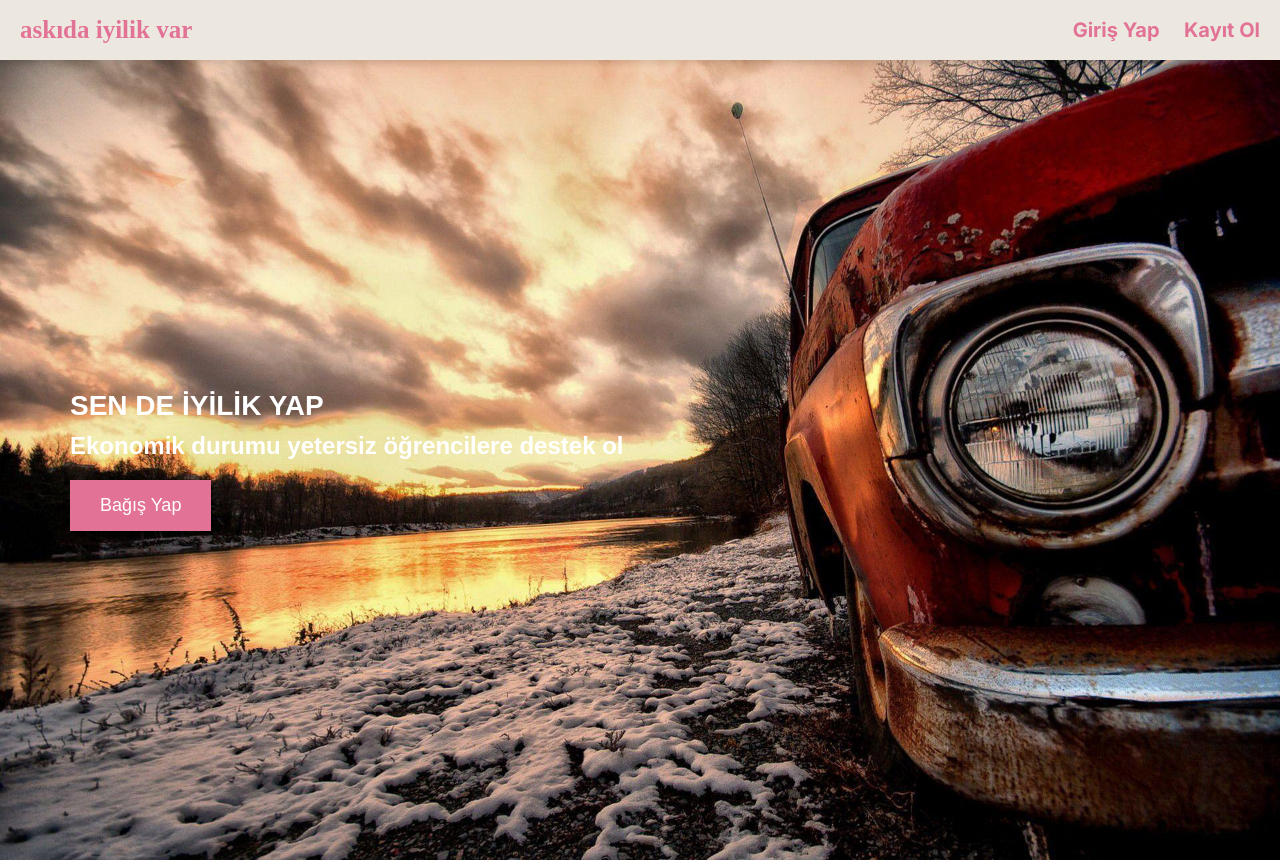
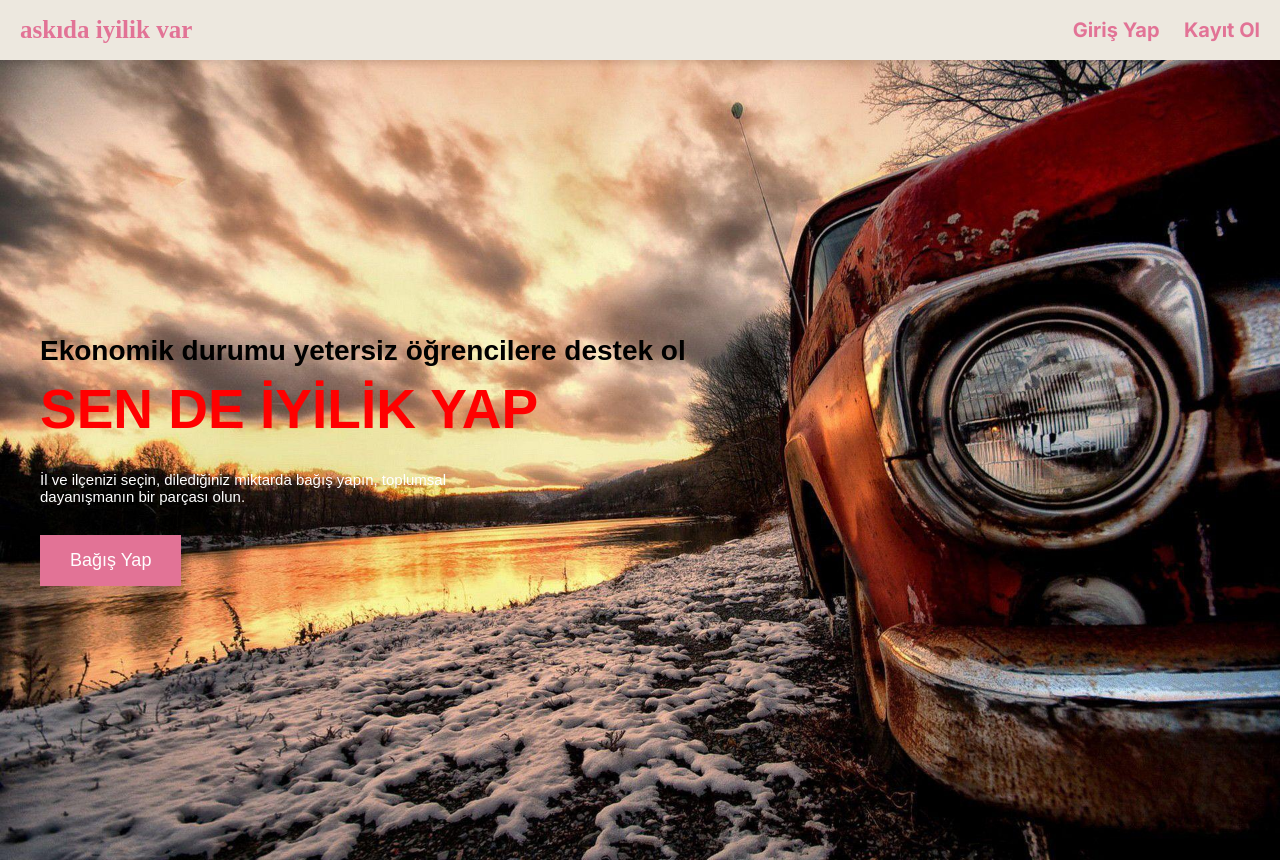
Before and after one commit to htcesyl/askii, a plain HTML site: page index.html in a window 1280 px wide. Shown: the top 860 px of the page. Drawn offline with Linux system fonts and the light colour scheme; a web font is replaced by a local one.

Commit message:
kullanıcı sayfası bağlandı

```diff
--- a/index.html
+++ b/index.html
@@ -31,12 +31,12 @@
 <!-- Arka plan fotoğrafı ve içerikler -->
 <div class="hero-section">
     <div class="content-container">
-        <h1 class="main-title">SEN DE İYİLİK YAP</h1>
-        <h3 class="sub-title">Ekonomik durumu yetersiz öğrencilere destek ol</h3>
+        <h1 class="main-title">Ekonomik durumu yetersiz öğrencilere destek ol</h1>
+        <h2 class="sub-title">SEN DE İYİLİK YAP</h2>
+        <p class="description-text">İl ve ilçenizi seçin, dilediğiniz miktarda bağış yapın, toplumsal dayanışmanın bir parçası olun.</p>
         <button class="donate-btn" onclick="window.location.href='bagis.html'">Bağış Yap</button>
     </div>
 </div>
-
 
 
 
--- a/style.css
+++ b/style.css
@@ -76,7 +76,7 @@ body {
     position: relative;
     margin-top: 60px; /* Topbar alanı kadar boşluk bırak */
     margin-bottom: 70px;
-    padding-left: 50px; /* Sol kenara biraz boşluk bırak */
+    padding-left: 20px; /* Sol kenardan biraz boşluk bırak */
 }
 
 /* İçerik konteyneri */
@@ -86,24 +86,32 @@ body {
     align-items: flex-start; /* İçeriği sola hizala */
     text-align: left; /* Metni sola hizala */
     padding: 20px;
-
-    border-radius: 10px;
     color: white;
 }
 
 /* Ana başlık stili */
 .main-title {
-    font-size: 64px; /* Yazı boyutunu büyüttüm */
+    font-size: 40px; /* Yazı boyutu 40px */
+    color: black; /* Siyah renk */
     font-weight: bold;
-    text-transform: uppercase;
-    margin-bottom: 10px;
+    margin-bottom: 10px; /* Altına boşluk bırak */
 }
 
 /* Alt başlık stili */
 .sub-title {
-    font-size: 24px;
-    margin-bottom: 20px;
+    font-size: 55px; /* Yazı boyutu 55px */
+    color: red; /* Kırmızı renk */
+    font-weight: bold;
+    margin-bottom: 30px; /* Altına boşluk bırak */
 }
+
+/* Açıklama metni stili */
+.description-text {
+    font-size: 15px; /* Yazı boyutu 15px */
+    color: white; /* Beyaz renk */
+    max-width: 500px; /* Metnin çok uzun olmaması için sınır koy */
+}
+
 
 /* Bağış yap butonu */
 .donate-btn {
@@ -114,6 +122,7 @@ body {
     font-size: 18px;
     cursor: pointer;
     transition: background-color 0.3s ease;
+    margin-top: 30px;
 }
 
 .donate-btn:hover {
```
Also changed, not shown: bagis.html (+1 -1 lines), giris.html (+1 -1 lines), kayit.html (+1 -1 lines), kullanici.html (+2 -2 lines).
